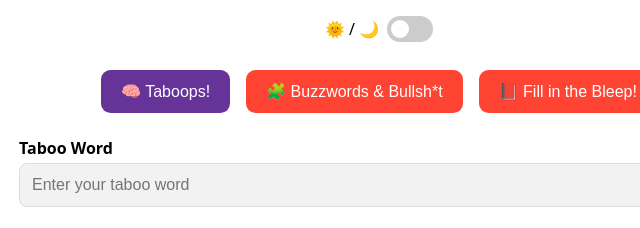
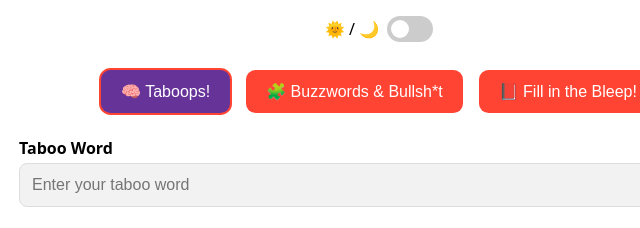
Before and after one commit to budurka/the-cold-open, a plain HTML site: page index.html in a window 1280 px wide. Both pictures are taken after a click on the button "🧠 Taboops!". Shown: the part 184-412 px from the top of the page, 261-901 px from the left. Drawn offline with Linux system fonts and the light colour scheme.

Commit message:
Update styles.css

```diff
--- a/styles.css
+++ b/styles.css
@@ -177,3 +177,12 @@ input:checked + .slider:before {
   text-decoration: underline;
   font-size: 0.95rem;
 }
+/* Remove default purple outline on focus and use a subtle accent instead */
+input:focus,
+button:focus,
+select:focus,
+textarea:focus {
+  outline: none;
+  box-shadow: 0 0 0 2px var(--accent);
+  border-color: var(--accent);
+}
```
